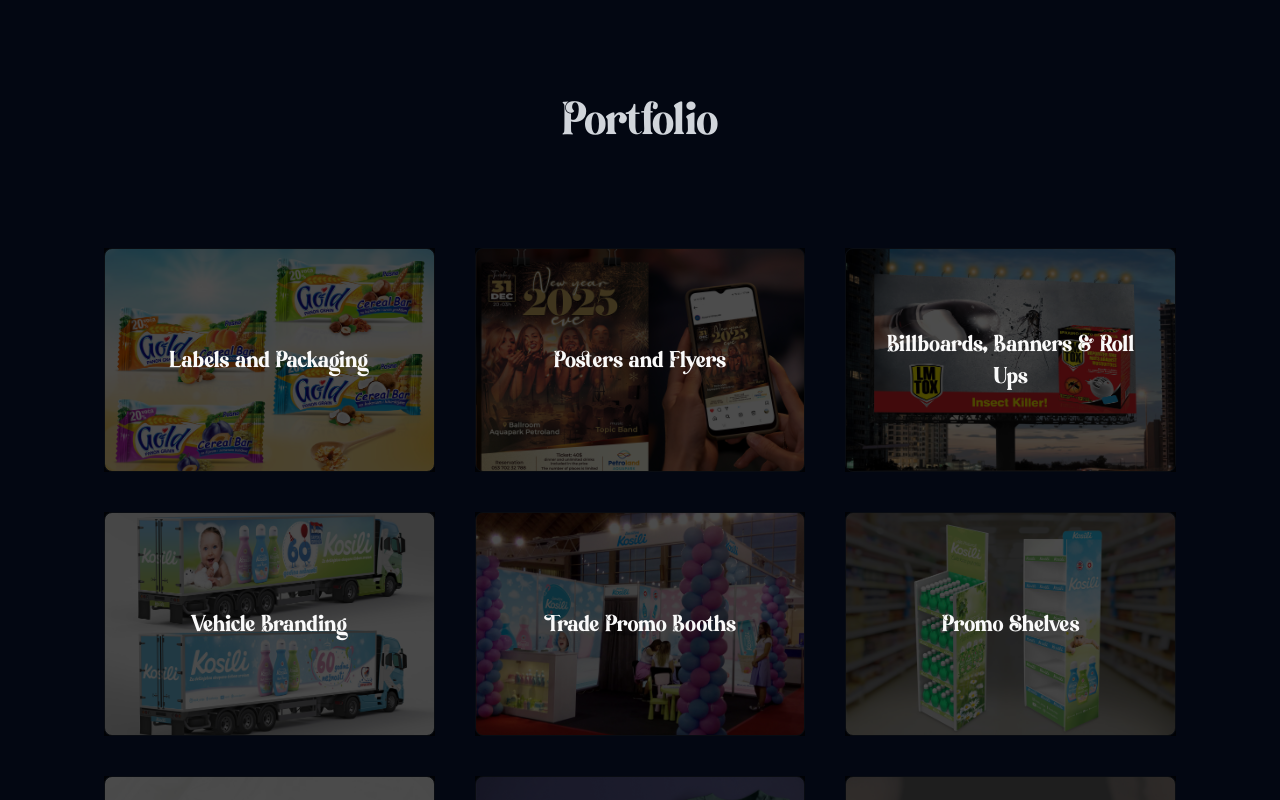
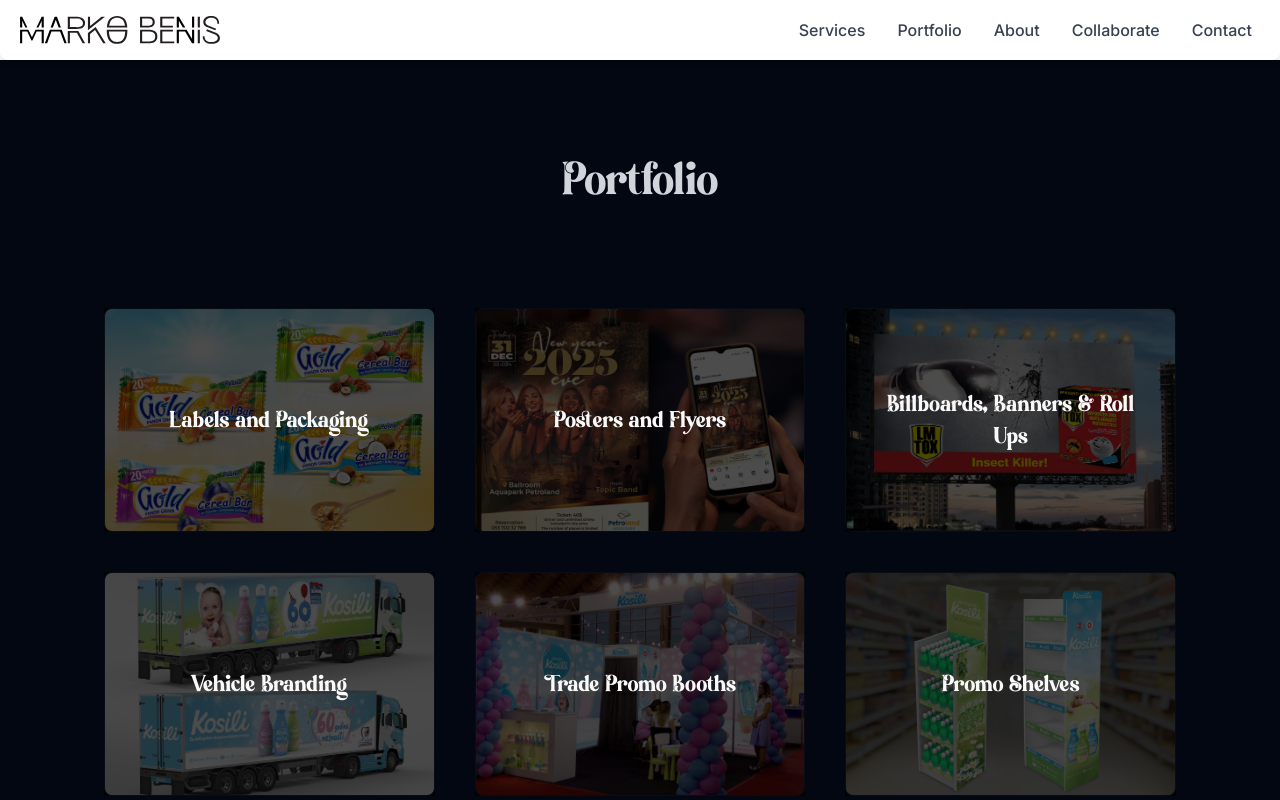
Before and after one commit to mariames/marko-benes-2, a Next.js app: page /portfolio in a window 1280 px wide. Shown: the top 800 px of the page. Built offline with nearby package versions, Linux system fonts and the light colour scheme.

Commit message:
Navbar - added on all pages

```diff
--- a/app/layout.tsx
+++ b/app/layout.tsx
@@ -1,6 +1,7 @@
 import type { Metadata } from "next";
 import { Inter } from "next/font/google";
 import "./globals.css";
+import { Navbar } from "@/components/Navbar";
 
 const inter = Inter({ subsets: ["latin"] });
 
@@ -19,7 +20,10 @@ export default function RootLayout({
       <head>
         <link rel="icon" href="/icon.svg" sizes="16" />
       </head>
-      <body className={`${inter.className} poppins-font`}>{children}</body>
+      <body className={`${inter.className} poppins-font`}>
+        <Navbar />
+        {children}
+      </body>
     </html>
   );
 }
--- a/app/page.tsx
+++ b/app/page.tsx
@@ -15,7 +15,6 @@ import Logos from "@/components/Logos";
 export default function Home() {
   return (
     <main>
-      <Navbar />
       <Intro />
       <Services />
       <Wizard />
```
